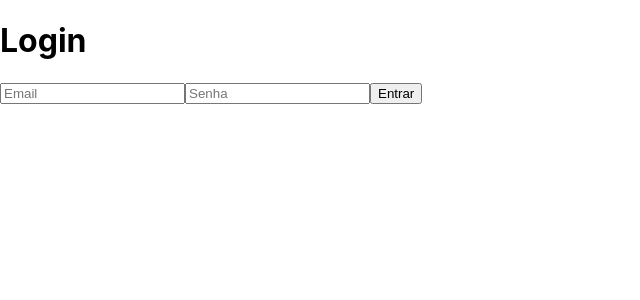
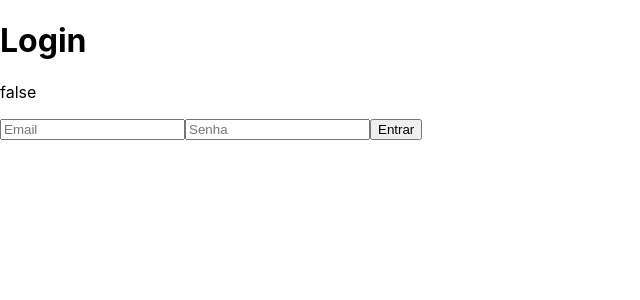
Before and after one commit to fmarqs/incluwed-frontend, a React (Create React App) app: page / in a window 1280 px wide. Shown: the top 300 px of the page, without its empty margins (0-640 px from the left). Built offline with nearby package versions, Linux system fonts and the light colour scheme.

Commit message:
Subindo lógica do login

```diff
--- a/src/App.js
+++ b/src/App.js
@@ -1,16 +1,36 @@
-import { BrowserRouter, Routes, Route } from "react-router-dom"
+import React, { useState, useContext } from "react"
+import { BrowserRouter, Routes, Route, Navigate} from "react-router-dom"
 import Home from "./pages/Home"
 import Login from "./pages/Login"
 import SignUp from "./pages/signUp"
+import {AuthProvider, AuthContext} from './services/auth'
 
 function App() {
+  const Private = ({children}) => {
+    const { authenticated, loading } = useContext(AuthContext);
+
+    if(loading)
+      return <div className="loading">Loading...</div>;
+
+    if(authenticated)
+      return <Navigate to='/home'/>
+
+    return children
+  }
+
   return (
     <BrowserRouter>
+    <AuthProvider>
       <Routes>
-        <Route path="/home" element={<Home/>}/>
+        <Route path="/home"
+        element={
+        <Private>
+          <Home/>
+        </Private>}/>
         <Route path="/" element={<Login/>}/>
         <Route path="/sign-up" element={<SignUp/>}/>
       </Routes>
+    </AuthProvider>
     </BrowserRouter>
   );
 }
--- /dev/null
+++ b/src/api/api.js
@@ -0,0 +1,9 @@
+import axios from 'axios';
+
+export const api = axios.create({
+    baseURL: 'http://localhost:8080',
+});
+
+export const createSession = async (email, senha) =>{
+    return api.post('/auth', { email, senha });
+}
--- a/src/pages/Login/index.js
+++ b/src/pages/Login/index.js
@@ -1,32 +1,19 @@
-import React, {useState} from 'react';
-import Header from "./components/Header"
-import LineHeader from "./components/LineHeader";
-import Logo from "./components/Logo"
-import Form from './components/Form';
+import React, { useState, useContext } from 'react';
 import './components/style.css'
-import axios from 'axios';
-import authService from '../../services/authService';
-
-
+import { AuthContext }  from '../../services/auth';
 
 function Login(){
+
+    const { authenticated, login } = useContext(AuthContext)
     const [email, setEmail] = useState("");
     const [senha, setSenha] = useState("");
 
-    async function handleLogin(){
+    const handleSubmit = (e) => {
+        e.preventDefault();
 
-        try {
-            await authService.login(email, senha)
-        } catch (error) {
-            console.log(error);
-        }
-
+        console.log("submit", {email, senha});
+        login(email, senha);
     }
-
-    var altura = window.innerHeight
-    var largura = window.innerWidth
-    console.log("altura:" + altura)
-    console.log("largura:" + largura)
 
     return (
     // <div className='body-login'>
@@ -37,10 +24,11 @@ function Login(){
     // </div>
     <div>
         <h1> Login </h1>
-        <form>
-            <input value={email} onChange={(exemplo)=>setEmail(exemplo.target.value)} placeholder='Email'></input>
-            <input value={senha} onChange={(exemplo)=>setSenha(exemplo.target.value)} placeholder='Senha'></input>
-            <button onClick={ handleLogin }>Entrar</button>
+        <p>{String(authenticated)}</p>
+        <form onSubmit={handleSubmit}>
+            <input value={email} onChange={(e) => setEmail(e.target.value)} placeholder='Email'></input>
+            <input value={senha} onChange={(e) => setSenha(e.target.value)} placeholder='Senha'></input>
+            <button type="submit">Entrar</button>
         </form>
     </div>
 
--- /dev/null
+++ b/src/services/auth.jsx
@@ -0,0 +1,56 @@
+import React, { createContext, useState, useEffect} from "react";
+import { useNavigate } from "react-router-dom";
+import { api, createSession} from '../api/api'
+
+export const AuthContext = createContext();
+
+export const AuthProvider = ({children}) => {
+    const navigate = useNavigate();
+    const [user, setUser] = useState(null);
+    const [loading, setLoading] = useState(true)
+
+    useEffect(() => {
+        const recoveredUser = localStorage.getItem('user');
+
+        if(recoveredUser)
+            setUser(JSON.parse(recoveredUser));
+
+        setLoading(false);
+
+    }, [])
+
+    const login = async (email, senha) => {
+
+        const response = await createSession(email, senha)
+        console.log("login", response.data);
+
+        const loggedUser = response.data.user;
+        const token = response.data.token;
+
+        localStorage.setItem("user", JSON.stringify(loggedUser));
+        localStorage.setItem("user", JSON.stringify(token));
+
+        api.defaults.headers.Authorization = `Bearer ${token}`
+
+            setUser(loggedUser);
+            navigate("/home");
+
+    };
+
+    const logout = () => {
+        console.log("logout");
+        localStorage.removeItem('user');
+        setUser(null);
+        navigate("/login");
+    }
+
+    return (
+        <AuthContext.Provider
+        value={{ authenticated: Boolean(user), user, loading, login }}
+        >
+            {children}
+        </AuthContext.Provider>
+    );
+};
+
+export default AuthProvider;
```
